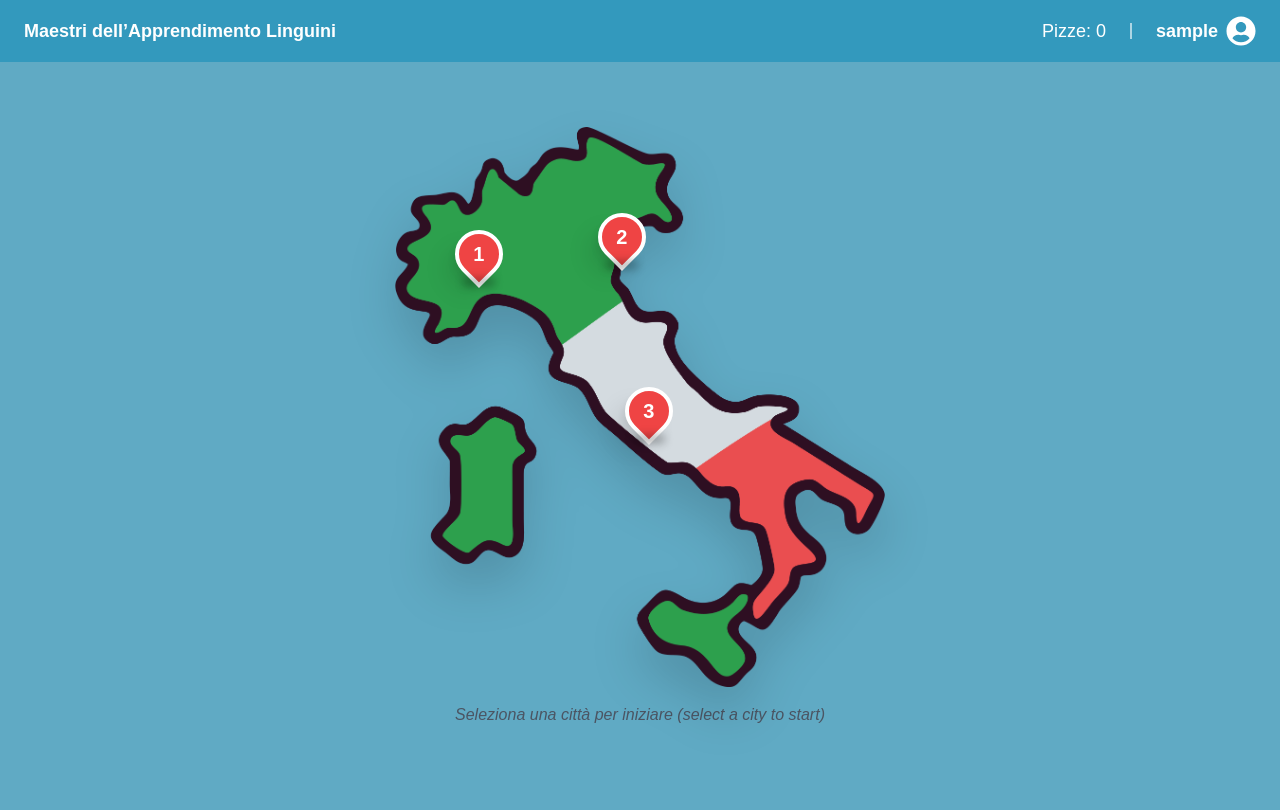
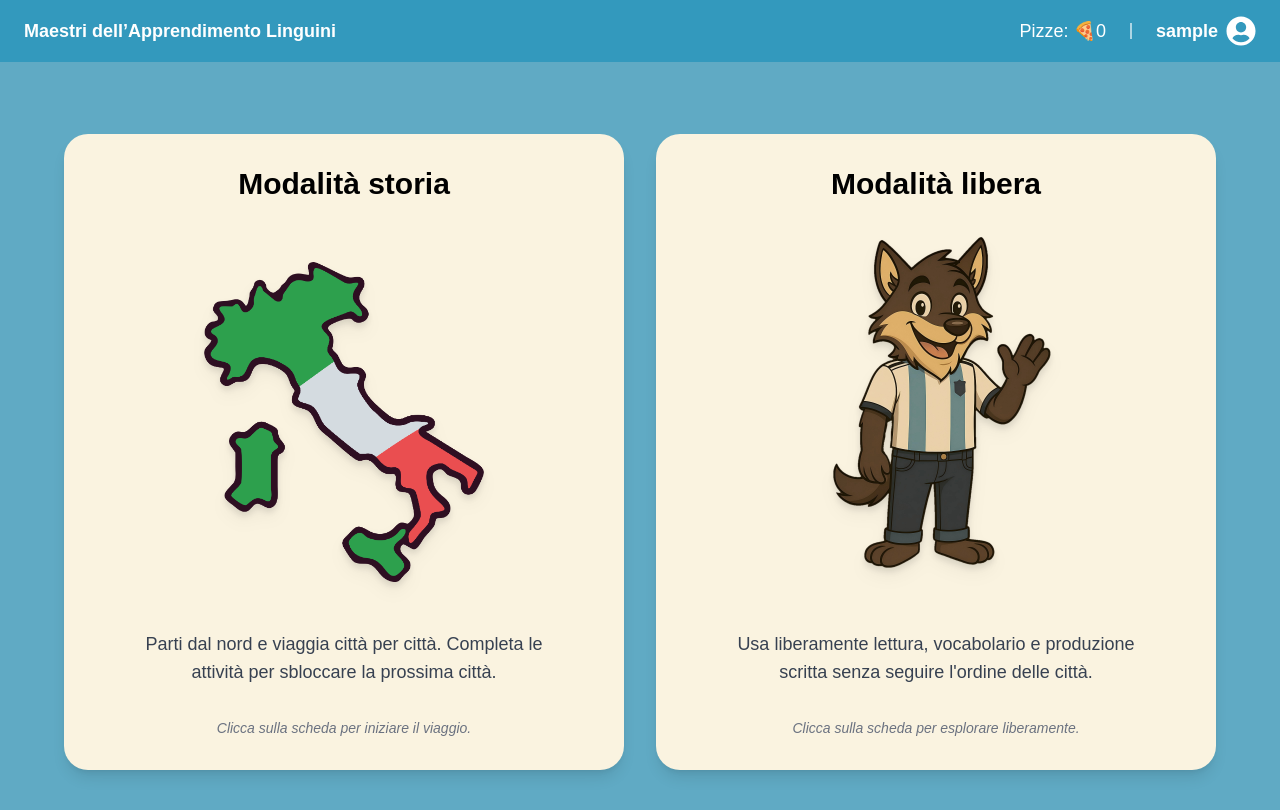
Before and after one commit to fiom2307/praktikum-llm, a React (Create React App) app in the folder frontend/: page / in a window 1280 px wide. Built offline with nearby package versions, Linux system fonts and the light colour scheme; sample sign-in values are in the browser's storage.

Commit message:
added story mode and free mode

```diff
--- a/frontend/src/components/Header.jsx
+++ b/frontend/src/components/Header.jsx
@@ -64,7 +64,7 @@ export default function Header({ onBack }) {
       {/* Right side */}
       <div className="flex items-center gap-6 text-lg">
         {/* Pizza Count */}
-        <span className="">Pizze: {pizzaCount}</span>
+        <span className="">Pizze: 🍕{pizzaCount}</span>
 
         <div className="h-4 w-[2px] bg-white/60"></div>
 
--- /dev/null
+++ b/frontend/src/pages/FreeModePage.jsx
@@ -0,0 +1,61 @@
+import { useNavigate } from "react-router-dom";
+import Header from "../components/Header";
+import vocImg from "../assets/vocabulary.png";
+import readingImg from "../assets/reading.png";
+import writingImg from "../assets/writing.png";
+
+function FreeModePage() {
+  const navigate = useNavigate();
+
+  return (
+    <div className="min-h-screen flex flex-col items-center text-black">
+      <Header />
+
+      <div className="flex flex-col items-center mb-6">
+        <h1 className="text-5xl font-extrabold drop-shadow-md text-center">
+          Modalità libera
+        </h1>
+        <p className="text-lg mt-4 max-w-2xl text-center px-4">
+          Scegli liberamente se esercitarti con la lettura, il vocabolario o la
+          produzione scritta.
+        </p>
+      </div>
+
+      <div className="px-4 md:px-32 w-full">
+        <div className="flex flex-col md:flex-row gap-6 md:gap-8 justify-center">
+          <button
+            onClick={() =>
+              navigate("/reading", { state: { fromMode: "free" } })
+            }
+            className="bg-[#faf3e0] text-2xl font-semibold rounded-3xl shadow-md flex flex-col items-center justify-between p-4 transition-transform hover:scale-105"
+          >
+            <img src={readingImg} alt="Lettura" className="object-contain" />
+            Lettura
+          </button>
+
+          <button
+            onClick={() =>
+              navigate("/vocabulary", { state: { fromMode: "free" } })
+            }
+            className="bg-[#faf3e0] text-2xl font-semibold rounded-3xl shadow-md flex flex-col items-center justify-between p-4 transition-transform hover:scale-105"
+          >
+            <img src={vocImg} alt="Vocabolario" className="object-contain" />
+            Vocabolario
+          </button>
+
+          <button
+            onClick={() =>
+              navigate("/textproduction", { state: { fromMode: "free" } })
+            }
+            className="bg-[#faf3e0] text-2xl font-semibold rounded-3xl shadow-md flex flex-col items-center justify-between p-4 transition-transform hover:scale-105"
+          >
+            <img src={writingImg} alt="Produzione scritta" className="object-contain" />
+            Produzione scritta
+          </button>
+        </div>
+      </div>
+    </div>
+  );
+}
+
+export default FreeModePage;
--- a/frontend/src/pages/MainPage.jsx
+++ b/frontend/src/pages/MainPage.jsx
@@ -1,88 +1,68 @@
 import { useNavigate } from "react-router-dom";
-import italyMap from "../assets/italy.png";
 import Header from "../components/Header";
 
+// Görselleri ekliyoruz
+import italyImg from "../assets/italy.png";
+import helloImg from "../assets/hello.png";
 
 function MainPage() {
   const navigate = useNavigate();
 
-  const MapNode = ({ top, left, number, city }) => (
-    <div
-      className="absolute group z-10 cursor-pointer"
-      style={{ top: top, left: left, transform: 'translate(-50%, -100%)' }}
-      onClick={() => navigate(`/city/${city}`, { state: { initialEntry: true } })}
-    >
-      {/* rotate-45 + rounded-br-none water drop shaped */}
-      <div className="relative w-12 h-12 bg-red-500 border-4 border-white shadow-xl rounded-full rounded-br-none transform rotate-45 transition-all duration-300 group-hover:scale-110 group-hover:-translate-y-2 group-hover:bg-red-600 flex items-center justify-center">
+  return (
+    <div className="min-h-screen flex flex-col text-black">
+      <Header />
 
-        <span className="transform -rotate-45 text-white font-bold text-xl">
-          {number}
-        </span>
+      <main className="flex-1 flex flex-col lg:flex-row items-stretch justify-center gap-8 px-6 lg:px-16 py-10">
 
-      </div>
+        {/* STORY MODE CARD */}
+        <div
+          onClick={() => navigate("/story")}
+          className="flex-1 bg-[#faf3e0] rounded-3xl shadow-lg p-8 flex flex-col items-center cursor-pointer transition-all hover:scale-[1.01] hover:shadow-2xl"
+        >
+          <h2 className="text-3xl font-extrabold mb-3">Modalità storia</h2>
 
-      <div className="absolute -bottom-2 left-1/2 w-8 h-2 bg-black/30 blur-sm rounded-full transform -translate-x-1/2" />
+          <img
+            src={italyImg}
+            alt="Italy Map"
+            className="w-80 h-auto mt-12 mb-12 drop-shadow-lg"
+          />
 
-      {/* show city label */}
-      <div className="absolute -top-10 left-1/2 transform -translate-x-1/2 hidden group-hover:block bg-gray-900 text-white text-sm px-3 py-1 rounded-lg whitespace-nowrap shadow-md pointer-events-none transition-opacity">
-        {city.charAt(0).toUpperCase() + city.slice(1)}
-        <div className="absolute top-full left-1/2 transform -translate-x-1/2 border-4 border-transparent border-t-gray-900"></div>
-      </div>
+          <p className="text-lg text-gray-700 text-center max-w-md">
+            Parti dal nord e viaggia città per città.
+            Completa le attività per sbloccare la prossima città.
+          </p>
+
+          <p className="mt-8 text-sm text-gray-500 italic">
+            Clicca sulla scheda per iniziare il viaggio.
+          </p>
+        </div>
+
+        {/* FREE MODE CARD */}
+        <div
+          onClick={() => navigate("/free")}
+          className="flex-1 bg-[#faf3e0] rounded-3xl shadow-lg p-8 flex flex-col items-center cursor-pointer transition-all hover:scale-[1.01] hover:shadow-2xl"
+        >
+          <h2 className="text-3xl font-extrabold mb-3">Modalità libera</h2>
+
+          <img
+            src={helloImg}
+            alt="Free Mode"
+            className="w-64 h-auto mt-2 mb-6 drop-shadow-lg"
+          />
+
+          <p className="text-lg text-gray-700 text-center max-w-md">
+            Usa liberamente lettura, vocabolario e
+            produzione scritta senza seguire l&apos;ordine delle città.
+          </p>
+
+          <p className="mt-8 text-sm text-gray-500 italic">
+            Clicca sulla scheda per esplorare liberamente.
+          </p>
+        </div>
+
+      </main>
     </div>
   );
-
-  return (
-    <div className="min-h-screen flex flex-col items-center  text-black overflow-hidden">
-
-      {/* Header */}
-      <Header />
-
-      {/* Main Content Area */}
-      <main className="flex flex-col items-center justify-center w-full flex-grow relative pb-10">
-
-        {/*  Map Container */}
-
-        <div className="relative w-full max-w-4xl flex justify-center">
-
-          <img
-            src={italyMap}
-            alt="Map of Italy"
-            className="max-h-[70vh] w-auto object-contain drop-shadow-2xl"
-          />
-
-          {/* 📍 Node 1: Torino */}
-          <MapNode
-            top="27%"
-            left="32%"
-            number="1"
-            city="torino"
-          />
-
-          {/* 📍 Node 2: Venezia  */}
-          <MapNode
-            top="24%"
-            left="48%"
-            number="2"
-            city="venezia"
-          />
-
-          {/* 📍 Node 3: Roma */}
-          <MapNode
-            top="55%"
-            left="51%"
-            number="3"
-            city="roma"
-          />
-
-        </div>
-
-        <p className="mt-4 text-gray-600 italic">Seleziona una città per iniziare (select a city to start)</p>
-      </main>
-
-    </div>
-  );
-
-
 }
 
 export default MainPage;
--- /dev/null
+++ b/frontend/src/pages/StoryPage.jsx
@@ -0,0 +1,110 @@
+import { useNavigate } from "react-router-dom";
+import { FaLock } from "react-icons/fa";
+import italyMap from "../assets/italy.png";
+import Header from "../components/Header";
+
+function StoryPage() {
+  const navigate = useNavigate();
+
+  // Story configuration: only Torino unlocked for now
+  const cities = [
+    { key: "torino", label: "Torino", top: "30%", left: "36%", unlocked: true },
+    { key: "milano", label: "Milano", top: "23%", left: "42%", unlocked: false },
+    { key: "venezia", label: "Venezia", top: "24%", left: "49%", unlocked: false },
+    { key: "firenze", label: "Firenze", top: "40%", left: "47%", unlocked: false },
+    { key: "cagliari", label: "Cagliari", top: "79%", left: "39.5%", unlocked: false },
+    { key: "roma", label: "Roma", top: "56%", left: "50%", unlocked: false },
+    { key: "pescara", label: "Pescara", top: "51%", left: "55.5%", unlocked: false },
+    { key: "napoli", label: "Napoli", top: "69%", left: "57%", unlocked: false }
+  ];
+
+  const MapNode = ({ top, left, label, cityKey, unlocked }) => {
+    const handleClick = () => {
+      if (!unlocked) return;
+      navigate(`/city/${cityKey}`, { state: { initialEntry: true } });
+    };
+
+    return (
+      <div
+        className={`absolute group z-20 ${
+          unlocked ? "cursor-pointer" : "cursor-not-allowed opacity-60"
+        }`}
+        style={{ top, left, transform: "translate(-50%, -100%)" }}
+        onClick={handleClick}
+      >
+        {/* PIN */}
+        <div
+          className={
+            "relative w-12 h-12 border-4 border-white shadow-xl rounded-full rounded-br-none transform rotate-45 flex items-center justify-center " +
+            (unlocked
+              ? "bg-red-500 transition-transform duration-300 group-hover:scale-110 group-hover:-translate-y-2 group-hover:bg-red-600"
+              : "bg-gray-400")
+          }
+        >
+          {/* LOCK ICON (only for locked cities) */}
+          {!unlocked && (
+            <FaLock className="absolute text-yellow-300 text-xl transform -rotate-45" />
+          )}
+        </div>
+
+        {/* Shadow */}
+        <div className="absolute -bottom-2 left-1/2 w-8 h-2 bg-black/30 blur-sm rounded-full transform -translate-x-1/2" />
+
+        {/* LABEL ONLY (no lock next to it) */}
+        <div className="mt-3 flex items-center justify-center">
+          <span className="px-3 py-1 bg-black/80 text-white text-xs rounded-full shadow-sm whitespace-nowrap">
+            {label}
+          </span>
+        </div>
+      </div>
+    );
+  };
+
+  return (
+    <div className="h-screen flex flex-col items-center text-black overflow-hidden">
+      <Header />
+
+      <main className="flex flex-col items-center justify-center w-full flex-1 relative">
+
+        <div className="relative w-full max-w-[1400px] h-[72vh] flex justify-center items-center">
+
+          {/* ROUTE LINES — now ABOVE the map */}
+          <svg className="absolute top-0 left-0 w-full h-full pointer-events-none z-10">
+            <line x1="36%" y1="26.5%" x2="41%" y2="19%" stroke="#ffcc00" strokeWidth="4" strokeDasharray="8 8" />
+            <line x1="42%" y1="19%" x2="48%" y2="20%" stroke="#ffcc00" strokeWidth="4" strokeDasharray="8 8" />
+            <line x1="48%" y1="20%" x2="46.5%" y2="34%" stroke="#ffcc00" strokeWidth="4" strokeDasharray="8 8" />
+            <line x1="46.5%" y1="35%" x2="39%" y2="75%" stroke="#ffcc00" strokeWidth="4" strokeDasharray="8 8" />
+            <line x1="39%" y1="75%" x2="50%" y2="50%" stroke="#ffcc00" strokeWidth="4" strokeDasharray="8 8" />
+            <line x1="50%" y1="50%" x2="55%" y2="47%" stroke="#ffcc00" strokeWidth="4" strokeDasharray="8 8" />
+            <line x1="55%" y1="47%" x2="56.5%" y2="65%" stroke="#ffcc00" strokeWidth="4" strokeDasharray="8 8" />
+          </svg>
+
+          {/* MAP (now behind nodes & paths) */}
+          <img
+            src={italyMap}
+            alt="Map of Italy"
+            className="h-full w-auto object-contain drop-shadow-2xl z-0"
+          />
+
+          {/* NODES */}
+          {cities.map((city) => (
+            <MapNode
+              key={city.key}
+              cityKey={city.key}
+              label={city.label}
+              top={city.top}
+              left={city.left}
+              unlocked={city.unlocked}
+            />
+          ))}
+        </div>
+
+        <p className="mt-2 text-gray-600 italic text-sm">
+          Select a city to start your story. Complete the current city to unlock the next one.
+        </p>
+      </main>
+    </div>
+  );
+}
+
+export default StoryPage;
```
Also changed, not shown: frontend/src/App.js (+14 -0 lines), frontend/src/pages/CityMenuPage.jsx (+78 -48 lines), frontend/src/pages/ReadingPage.jsx (+10 -4 lines), frontend/src/pages/TextProductionPage.jsx (+10 -3 lines), frontend/src/pages/VocabularyPage.jsx (+11 -4 lines).
